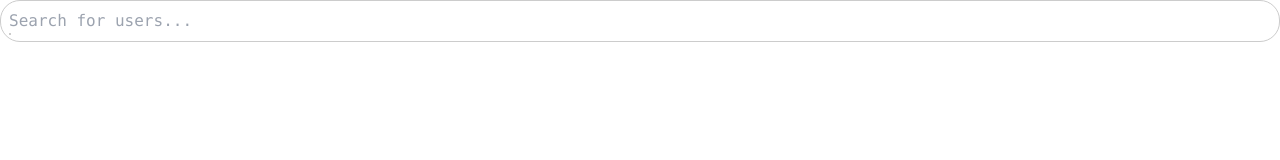
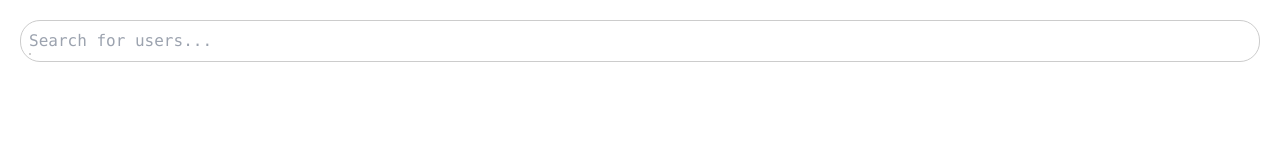
Before and after one commit to itsMohammedNayeem/multi-select-input, a React (Vite) app: page / in a window 1280 px wide. Shown: the top 160 px of the page. Built offline with nearby package versions, Linux system fonts and the light colour scheme.

Commit message:
Update user search functionality in App component

```diff
--- a/src/App.jsx
+++ b/src/App.jsx
@@ -73,7 +73,7 @@ export default function App() {
   };
 
   return (
-    <div className="user-search-container font-mono flex relative">
+    <div className="user-search-container font-mono flex relative m-5 items-center ">
       <div className="user-search-input w-full flex items-center flex-wrap gap-2 p-2 border-[#ccc] border rounded-[20px]">
         {/* Pills */}
         {selectedUsers.map((user) => {
@@ -95,7 +95,7 @@ export default function App() {
             value={searchTerm}
             onChange={(e) => setSearchTerm(e.target.value)}
             placeholder="Search for users..."
-            className="focus:outline-none border-none outline-none"
+            className="focus:outline-none border-none outline-none w-full"
             onKeyDown={handleKeyDown}
           />
 
```
